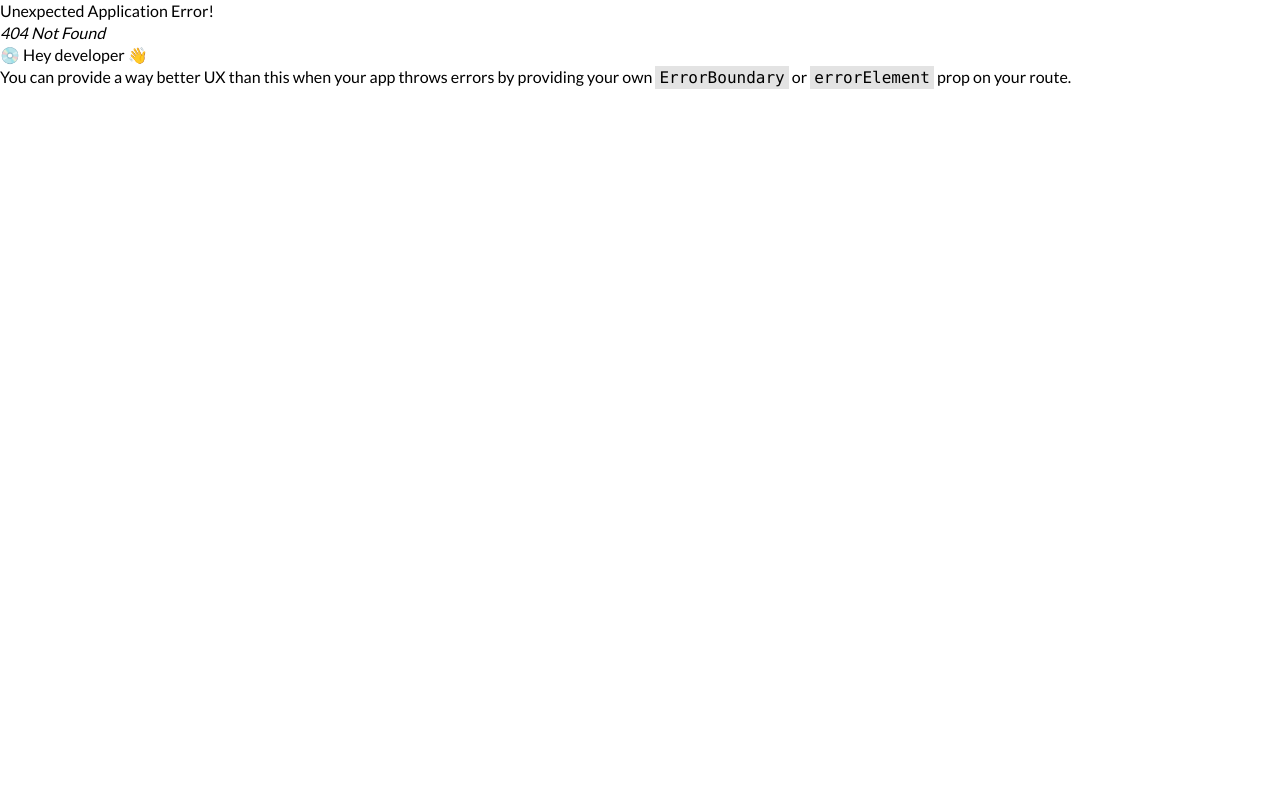
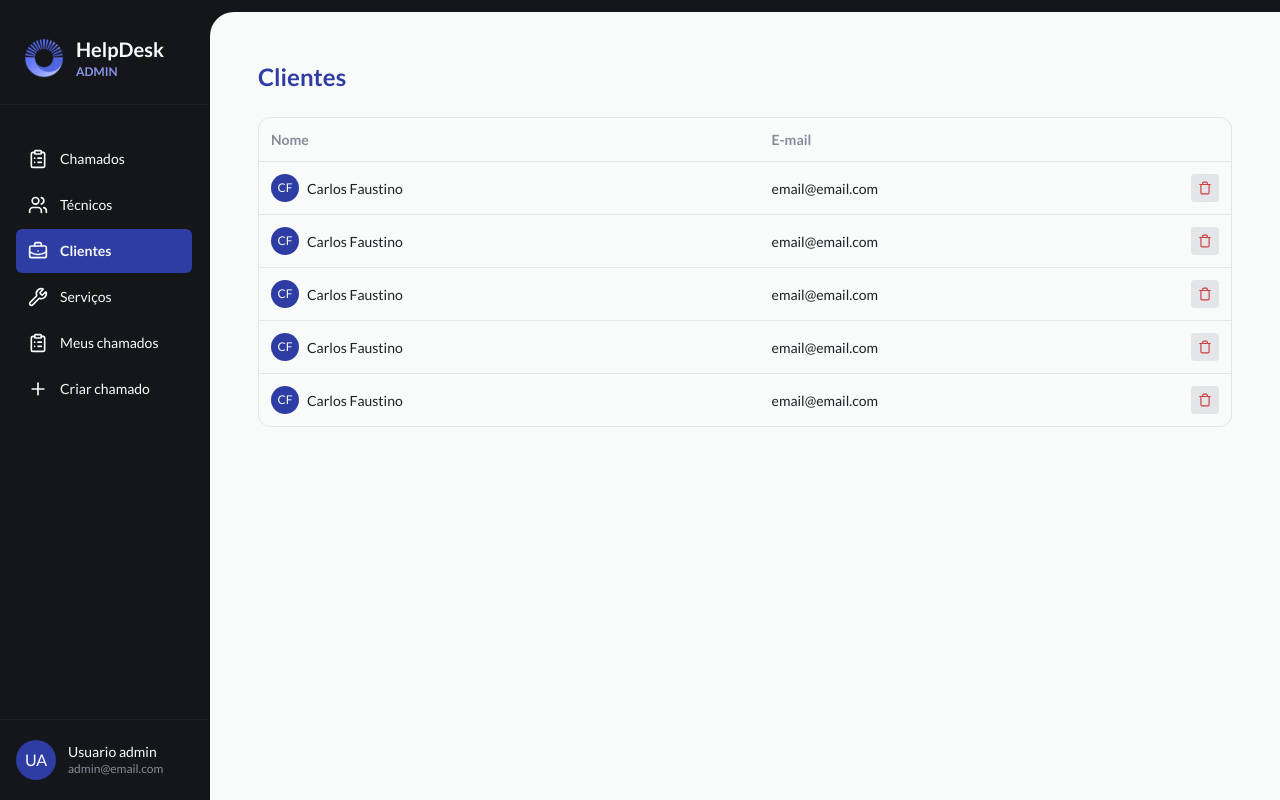
Before and after one commit to carlos-hfc/help-desk, a React (Vite) app in the folder web/: page /clients in a window 1280 px wide. Before the commit this address had no page. Built offline with nearby package versions, Linux system fonts and the light colour scheme.

Commit message:
feat: add clients page

```diff
--- a/web/src/components/header.tsx
+++ b/web/src/components/header.tsx
@@ -68,7 +68,7 @@ export function Header() {
               <UsersIcon />
               Técnicos
             </NavLink>
-            <NavLink to="/">
+            <NavLink to="/clients">
               <BriefcaseBusinessIcon />
               Clientes
             </NavLink>
--- /dev/null
+++ b/web/src/pages/clients/clients-table-head.tsx
@@ -0,0 +1,13 @@
+import { TableHead, TableRow } from "@/components/table"
+
+export function ClientsTableHead() {
+  return (
+    <thead>
+      <TableRow className="text-gray-400">
+        <TableHead>Nome</TableHead>
+        <TableHead>E-mail</TableHead>
+        <TableHead className="w-12" />
+      </TableRow>
+    </thead>
+  )
+}
--- /dev/null
+++ b/web/src/pages/clients/clients-table-row.tsx
@@ -0,0 +1,25 @@
+import { TrashIcon } from "lucide-react"
+
+import { Avatar } from "@/components/avatar"
+import { Button } from "@/components/button"
+import { TableCell, TableRow } from "@/components/table"
+
+export function ClientsTableRow() {
+  return (
+    <TableRow>
+      <TableCell>
+        <Avatar name="Carlos Faustino" />
+      </TableCell>
+      <TableCell>email@email.com</TableCell>
+      <TableCell>
+        <Button
+          variant="secondary"
+          size="sm"
+          icon
+        >
+          <TrashIcon className="text-feedback-danger" />
+        </Button>
+      </TableCell>
+    </TableRow>
+  )
+}
--- /dev/null
+++ b/web/src/pages/clients/index.tsx
@@ -0,0 +1,26 @@
+import { PageTitle } from "@/components/page-title"
+import { Table, TableBody } from "@/components/table"
+
+import { ClientsTableHead } from "./clients-table-head"
+import { ClientsTableRow } from "./clients-table-row"
+
+export function Clients() {
+  return (
+    <>
+      <PageTitle
+        title="Clientes"
+        className="flex-row"
+      />
+
+      <Table>
+        <ClientsTableHead />
+
+        <TableBody>
+          {Array.from({ length: 5 }).map((_, i) => (
+            <ClientsTableRow key={i} />
+          ))}
+        </TableBody>
+      </Table>
+    </>
+  )
+}
--- a/web/src/routes/index.tsx
+++ b/web/src/routes/index.tsx
@@ -4,6 +4,7 @@ import { AppLayout } from "@/layouts/app-layout"
 import { AuthLayout } from "@/layouts/auth-layout"
 import { Login } from "@/pages/auth/login"
 import { SignUp } from "@/pages/auth/sign-up"
+import { Clients } from "@/pages/clients"
 import { Dashboard } from "@/pages/dashboard"
 import { Technicians } from "@/pages/technicians"
 
@@ -33,6 +34,10 @@ export const routes = createBrowserRouter([
         path: "technicians",
         element: <Technicians />,
       },
+      {
+        path: "clients",
+        element: <Clients />,
+      },
     ],
   },
 ])
```
